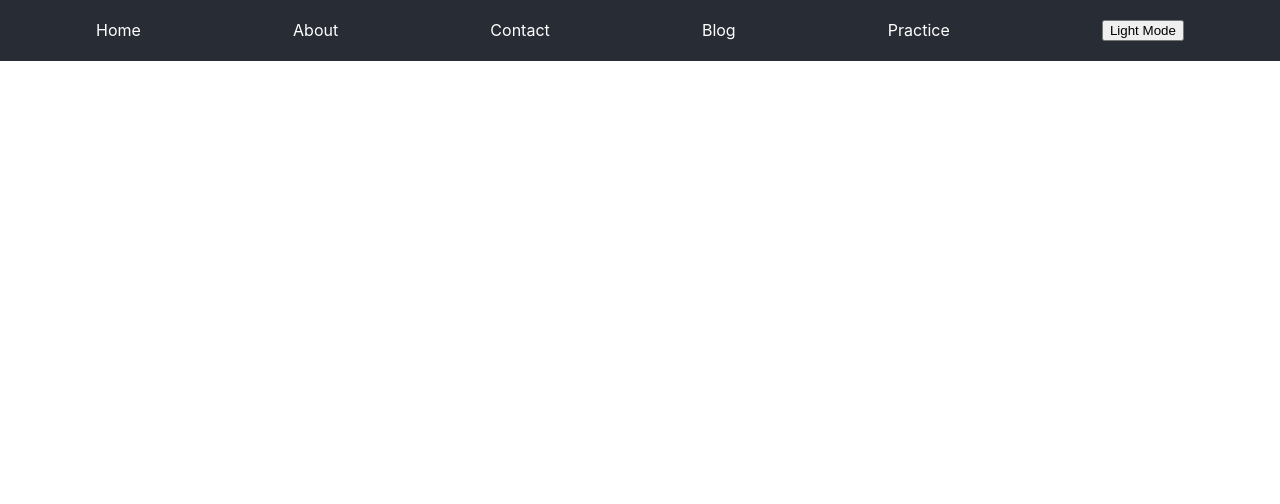
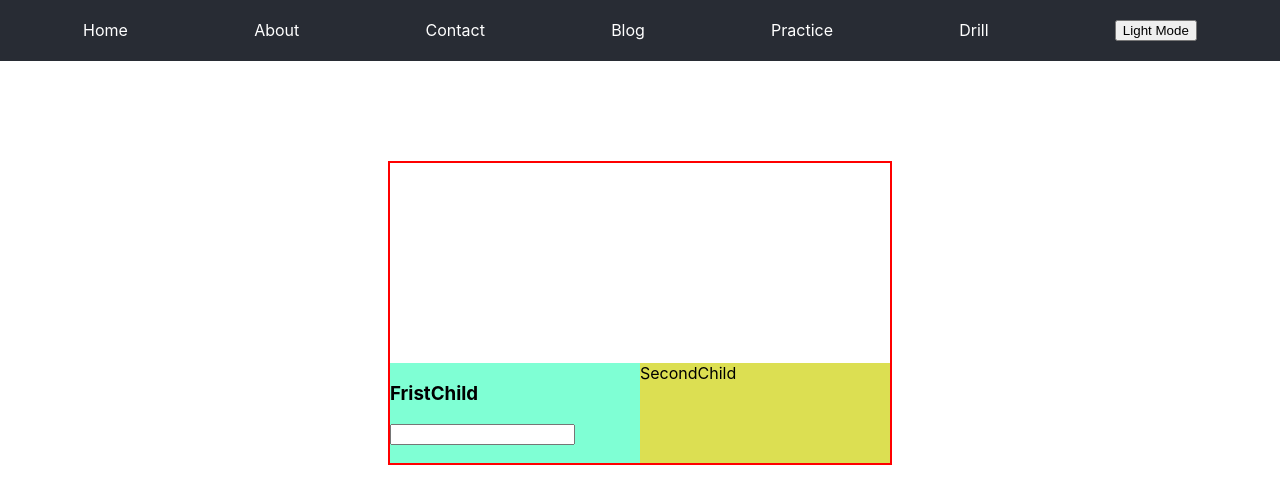
Before and after one commit to danhphuongdeptraiday/learn-react-csi, a React (Create React App) app: page /drill in a window 1280 px wide. Shown: the top 504 px of the page. Built offline with nearby package versions, Linux system fonts and the light colour scheme.

Commit message:
feat: Lesson 8 -> Drill Data

```diff
--- a/src/App.js
+++ b/src/App.js
@@ -8,6 +8,7 @@ import About from "./pages/About/about";
 import Contact from "./pages/Contact/contact";
 import Blog from "./pages/Blog/blog";
 import Practice from "./pages/Practice/practice";
+import Drill from "./pages/Drill/Drill";
 
 function App() {
   const arrayHeaders = [
@@ -21,6 +22,12 @@ function App() {
       path: "/practice",
       element: <Practice />,
     },
+    {
+      Number: 6,
+      pageName: "Drill",
+      path: "/drill",
+      element: <Drill />
+    }
   ];
 
   console.log("Render App");
--- /dev/null
+++ b/src/pages/Drill/Drill.css
@@ -0,0 +1,22 @@
+.container {
+    width: 500px;
+    height: 300px;
+    border: 2px solid red;
+    margin: 100px auto;
+    display: flex;
+    align-items: flex-end;
+}
+
+.container div {
+    height: 100px;
+    width: 50%;
+    background-color: azure;
+}
+
+.container div:first-child {
+    background-color: aquamarine;
+}
+
+.container div:last-child {
+    background-color: rgb(220, 223, 82);
+}
--- /dev/null
+++ b/src/pages/Drill/Drill.js
@@ -0,0 +1,15 @@
+import React, { Children } from 'react'
+import "./Drill.css"
+import FristChild from './FirstChild/FristChild'
+import SecondChild from './SecondChild/SecondChild'
+
+function Drill() {
+  return (
+    <div className='container'>
+        <FristChild />
+        <SecondChild />
+    </div>
+  )
+}
+
+export default Drill
--- /dev/null
+++ b/src/pages/Drill/FirstChild/FristChild.js
@@ -0,0 +1,12 @@
+import React from "react";
+
+function FristChild() {
+  return (
+    <div>
+      <h3>FristChild</h3>
+      <input />
+    </div>
+  );
+}
+
+export default FristChild;
--- /dev/null
+++ b/src/pages/Drill/SecondChild/SecondChild.js
@@ -0,0 +1,9 @@
+import React from 'react'
+
+function SecondChild() {
+  return (
+    <div>SecondChild</div>
+  )
+}
+
+export default SecondChild
```
